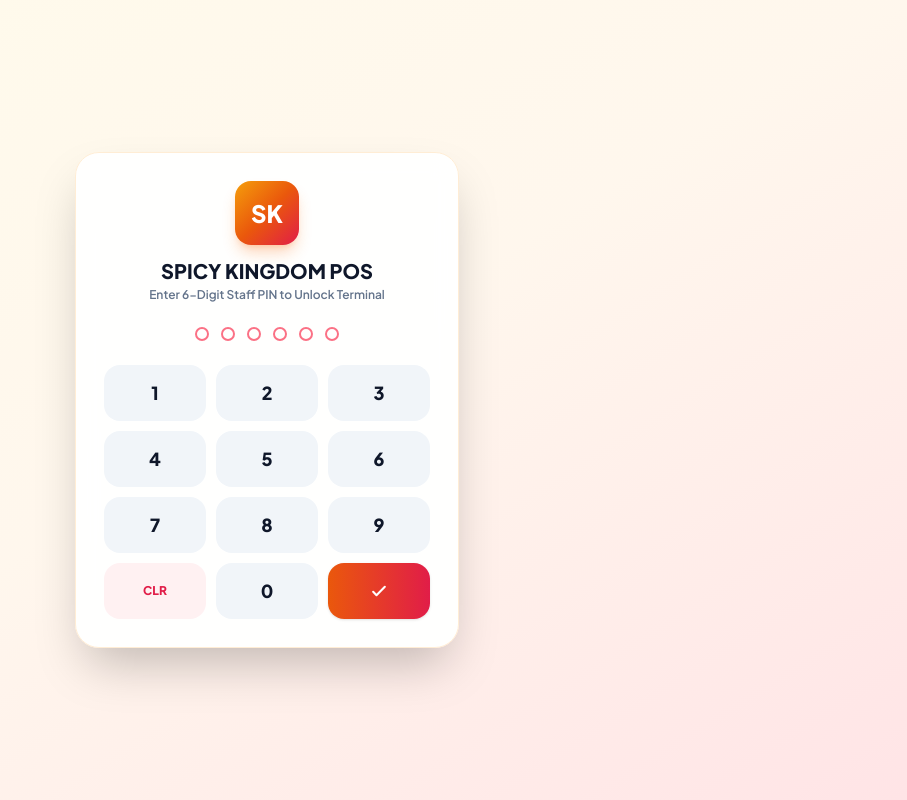
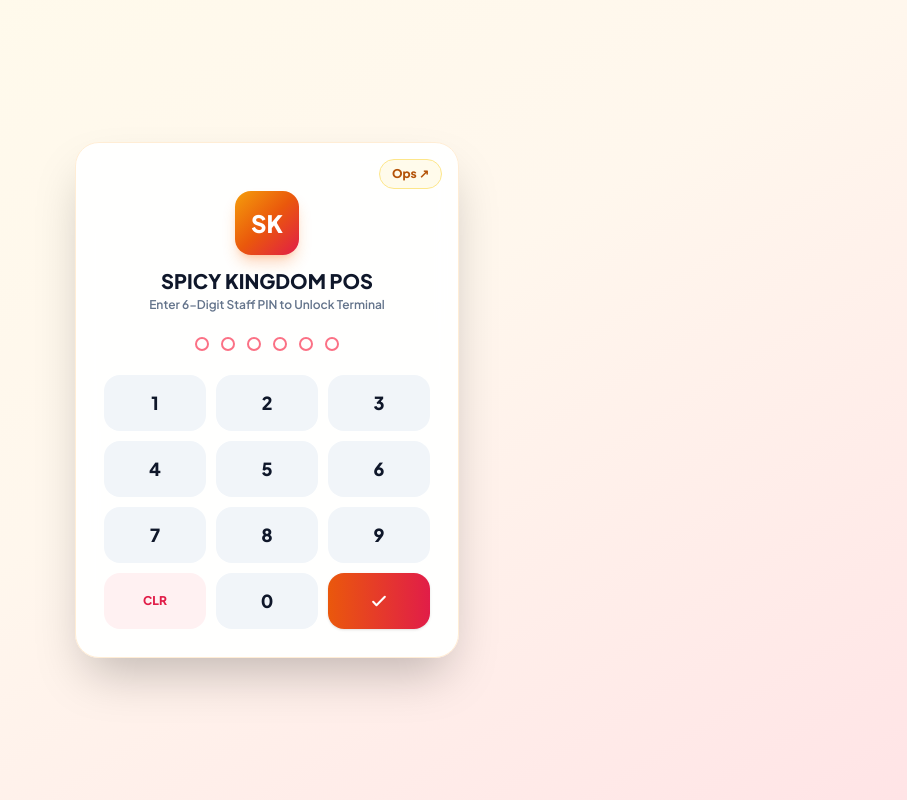
Before and after one commit to spicykingdom/spicykingdom.github.io, a plain HTML site: page index.html in a window 1280 px wide. Shown: the whole page, without its empty margins (373-1280 px from the left). Drawn offline with nearby package versions, Linux system fonts and the light colour scheme.

Commit message:
Update index.html

```diff
--- a/index.html
+++ b/index.html
@@ -140,12 +140,14 @@
   <div id="posToast" class="fixed top-3 left-1/2 -translate-x-1/2 lg:left-auto lg:translate-x-0 lg:right-4 z-[95] hidden max-w-sm w-[92%] px-4 py-3 rounded-xl shadow-xl text-xs font-bold text-white transition-all duration-200 flex items-center gap-2">
     <span id="posToastMsg">Saved!</span>
   </div>
-
-  <!-- ============================================================
+<!-- ============================================================
        SCREEN 1: ROLE-BASED 6-DIGIT PIN LOGIN VAULT
        ============================================================ -->
-  <div id="posLoginScreen" class="min-h-screen flex items-center justify-center p-4 bg-gradient-to-br from-amber-50 via-orange-50 to-rose-100">
-    <div class="bg-white/95 backdrop-blur-md rounded-3xl p-7 max-w-sm w-full shadow-2xl border border-orange-100 text-center space-y-5">
+	<div id="posLoginScreen" class="min-h-screen flex items-center justify-center p-4 bg-gradient-to-br from-amber-50 via-orange-50 to-rose-100">
+    <div class="relative bg-white/95 backdrop-blur-md rounded-3xl p-7 max-w-sm w-full shadow-2xl border border-orange-100 text-center space-y-5">
+      <a href="ops.html" class="absolute top-4 right-4 px-3 py-1.5 rounded-full bg-amber-50 hover:bg-amber-100 text-amber-700 border border-amber-200 text-xs font-extrabold shadow-xs active:scale-95 transition">
+        Ops ↗
+      </a>
       <div>
         <div class="w-16 h-16 rounded-2xl bg-gradient-to-br from-amber-500 via-orange-600 to-rose-600 text-white font-extrabold text-2xl flex items-center justify-center mx-auto shadow-lg shadow-orange-500/30">
           SK
```
